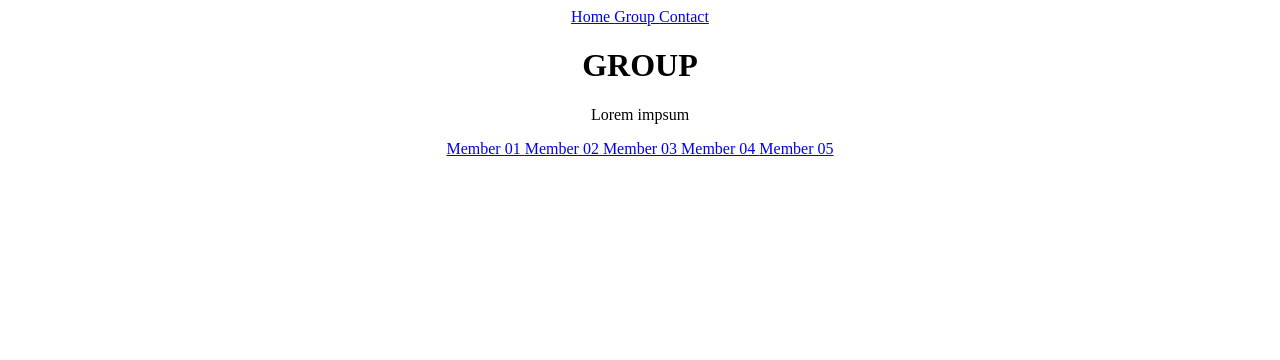
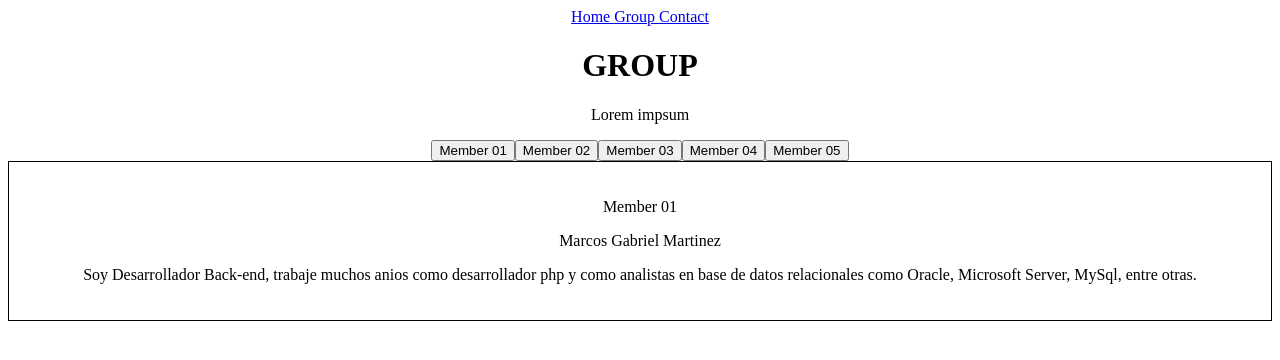
Before and after one commit to mauzss/react-2022-group-06, a React (Create React App) app: page /group in a window 1280 px wide. Shown: the top 360 px of the page. Built offline with nearby package versions, Linux system fonts and the light colour scheme.

Commit message:
Finalizacion de renderizar distintos Members

```diff
--- a/src/App.js
+++ b/src/App.js
@@ -13,11 +13,6 @@ import Contact from './Pages/Contact';
 import Group from './Pages/Group/Group';
 import SignupPage from './Pages/SignupPage';
 import PageNotFound from './Pages/PageNotFound';
-import Member01 from './Pages/Group/Member01';
-import Member02 from './Pages/Group/Member02';
-import Member03 from './Pages/Group/Member03';
-import Member04 from './Pages/Group/Member04';
-import Member05 from './Pages/Group/Member05';
 
 function App() {
   return (
@@ -29,11 +24,6 @@ function App() {
           <Route path='/group' element={<Group/>} />
           <Route path='/contact' element={<Contact/>} />
           <Route path='/signup' element={<SignupPage/>} />
-          <Route path='/group/member01' element={<Member01/>} />
-          <Route path='/group/member02' element={<Member02/>} />
-          <Route path='/group/member03' element={<Member03/>} />
-          <Route path='/group/member04' element={<Member04/>} />
-          <Route path='/group/member05' element={<Member05/>} />
           <Route path="*" element={<PageNotFound />} />
         </Routes>
       </BrowserRouter>
--- /dev/null
+++ b/src/Data/MemberData.js
@@ -0,0 +1,57 @@
+export const MemberData = [
+	[
+		{
+			title: 'Member 01',
+			nombre: 'Marcos Gabriel',
+			apellido: 'Martinez',
+			apodo: 'Mauzss',
+			text: 'Soy Desarrollador Back-end, trabaje muchos anios como desarrollador php y como analistas en base de datos relacionales como Oracle, Microsoft Server, MySql, entre otras.',
+			mail: 'Gabriel_martinez_2409@hotmail.es',
+			github: 'https://github.com/mauzss',
+		}
+	],
+	[
+		{
+			title: 'Member 02',
+			nombre: 'about',
+			apellido: 'about',
+			apodo: 'about',
+			text: 'About',
+			mail: 'about',
+			github: '',
+		}
+	],
+	[
+		{
+			title: 'Member 03',
+			nombre: 'about',
+			apellido: 'about',
+			apodo: 'about',
+			text: 'About',
+			mail: 'about',
+			github: '',
+		}
+	],
+	[
+		{
+			title: 'Member 04',
+			nombre: 'about',
+			apellido: 'about',
+			apodo: 'about',
+			text: 'About',
+			mail: 'about',
+			github: '',
+		}
+	],
+	[
+		{
+			title: 'Member 05',
+			nombre: 'about',
+			apellido: 'about',
+			apodo: 'about',
+			text: 'About',
+			mail: 'about',
+			github: '',
+		}
+	]
+];
--- a/src/Pages/Group/Group.js
+++ b/src/Pages/Group/Group.js
@@ -1,19 +1,38 @@
-import React from 'react';
+import React, { useState } from 'react';
+
+//Styled
 import './GroupStyle.css';
-import { Link } from 'react-router-dom';
+
+//pages
+import Members from './Members';
+
+//Data
+import { MemberData } from '../../Data/MemberData';
+
 
 const Group = () => {
+  const [active, setActive] = useState('FirstMember');
+
   return (
     <div>
+
       <h1>GROUP</h1>
       <p>Lorem impsum</p>
       <nav>
-        <Link to="/group/member01"> Member 01 </Link>
-        <Link to="/group/member02"> Member 02 </Link>
-        <Link to="/group/member03"> Member 03 </Link>
-        <Link to="/group/member04"> Member 04 </Link>
-        <Link to="/group/member05"> Member 05 </Link>
+        <button onClick={ () => setActive('FirstMember') }>Member 01</button>
+        <button onClick={ () => setActive('SecondMember') }>Member 02</button>
+        <button onClick={ () => setActive('ThirdMember') }>Member 03</button>
+        <button onClick={ () => setActive('FourthMember') }>Member 04</button>
+        <button onClick={ () => setActive('FifthMember') }>Member 05</button>
       </nav>
+      <div>
+        {active === 'FirstMember'  &&  <Members data={MemberData} memberIndex={0} /> }
+        {active === 'SecondMember' &&  <Members data={MemberData} memberIndex={1} /> }
+        {active === 'ThirdMember'  &&  <Members data={MemberData} memberIndex={2} /> }
+        {active === 'FourthMember' &&  <Members data={MemberData} memberIndex={3} /> }
+        {active === 'FifthMember'  &&  <Members data={MemberData} memberIndex={4} /> }
+      </div>
+
     </div>
   )
 }
--- a/src/Pages/Group/GroupStyle.css
+++ b/src/Pages/Group/GroupStyle.css
@@ -0,0 +1,5 @@
+.member {
+    border: 1px solid black;
+    margin: 10 px 0;
+    padding: 20px;
+}
--- a/src/Pages/Group/Member01.js
+++ /dev/null
@@ -1,9 +0,0 @@
-import React from 'react';
-
-const Member01 = () => {
-  return (
-    <div>Marcos Gabriel Martinez (Mauzss) </div>
-  )
-}
-
-export default Member01;
--- a/src/Pages/Group/Member02.js
+++ /dev/null
@@ -1,9 +0,0 @@
-import React from 'react';
-
-const Member02 = () => {
-  return (
-    <div>Member02</div>
-  )
-}
-
-export default Member02;
--- a/src/Pages/Group/Member03.js
+++ /dev/null
@@ -1,9 +0,0 @@
-import React from 'react';
-
-const Member03 = () => {
-  return (
-    <div>Member03</div>
-  )
-}
-
-export default Member03;
--- a/src/Pages/Group/Member04.js
+++ /dev/null
@@ -1,9 +0,0 @@
-import React from 'react';
-
-const Member04 = () => {
-  return (
-    <div>Member04</div>
-  )
-}
-
-export default Member04;
--- a/src/Pages/Group/Member05.js
+++ /dev/null
@@ -1,9 +0,0 @@
-import React from 'react';
-
-const Member05 = () => {
-  return (
-    <div>Member05</div>
-  )
-}
-
-export default Member05;
--- /dev/null
+++ b/src/Pages/Group/Members.js
@@ -0,0 +1,18 @@
+import React from 'react';
+
+const Members = ( {memberIndex, data}) => {
+  return (
+    <div>
+
+        {data[memberIndex].map(item =>(
+          <div className='member'>
+            <p>{item.title}</p>
+            <p>{item.nombre} {item.apellido}</p>
+            <p>{item.text}</p>
+          </div>
+        ))}
+    </div>
+  )
+}
+
+export default Members;
```
